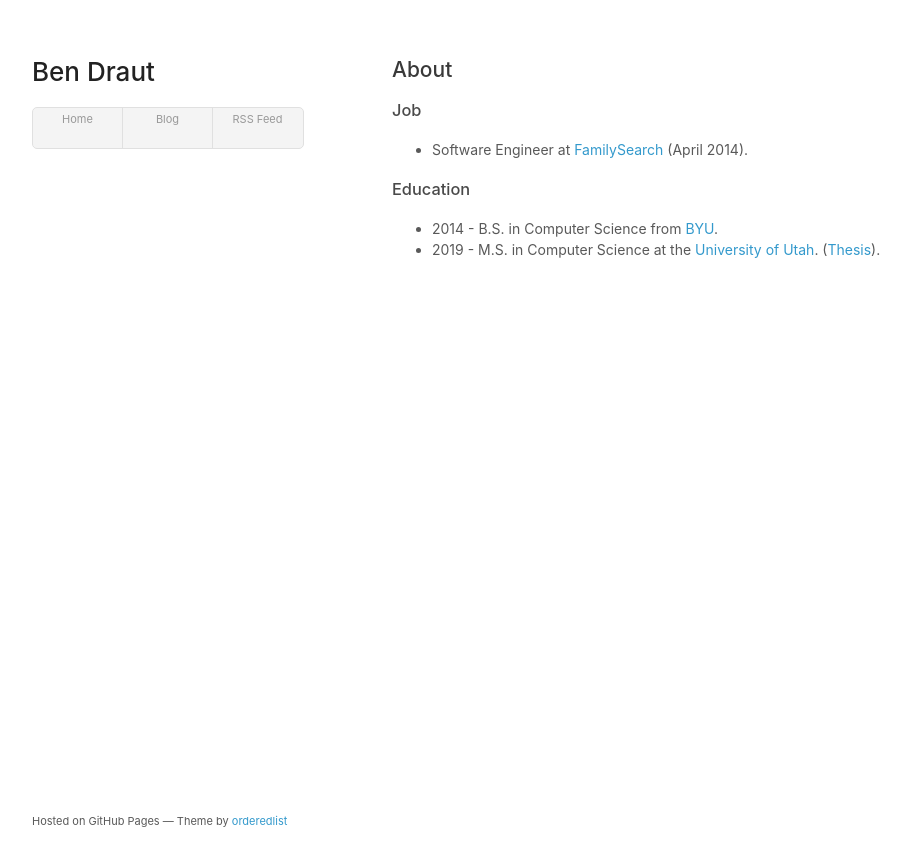
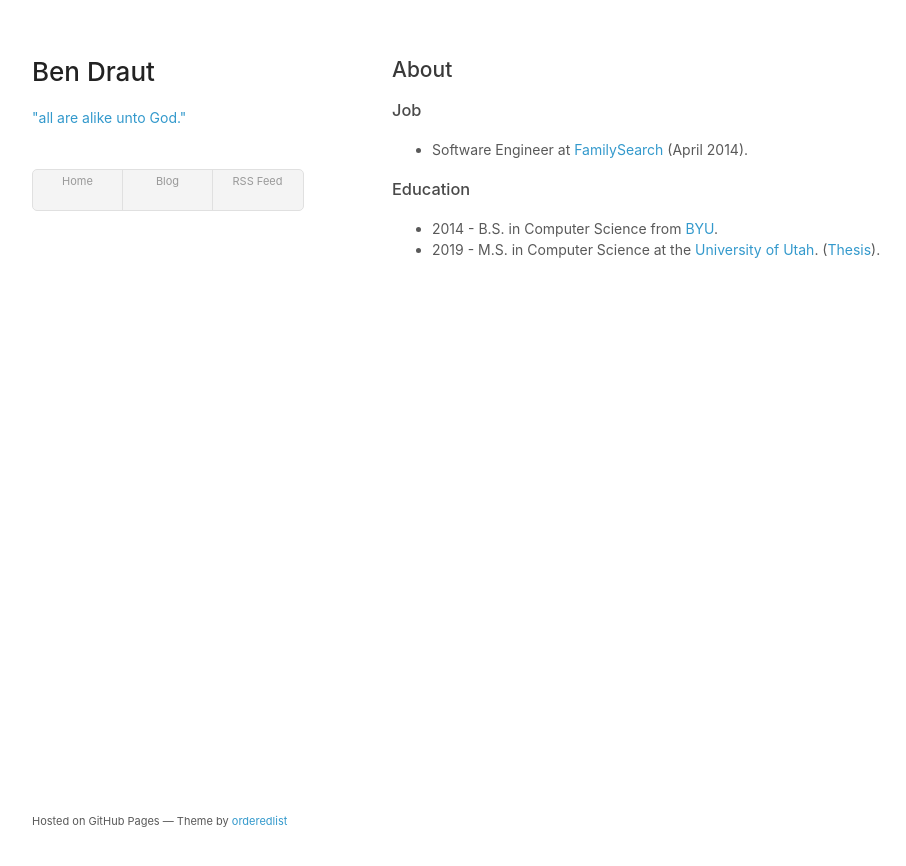
Before and after one commit to drautb/drautb.github.io, a Jekyll site: the page built from index.md, in a window 1280 px wide. Shown: the top 866 px of the page, without its empty margins (178-1084 px from the left). Built offline with Jekyll 4.4.1, drawn with Linux system fonts in a browser that asks for light colours; nearby versions of some CDN libraries; our own code applies the rules of GitHub Pages for plain Markdown files.

Commit message:
Update about

```diff
--- a/_layouts/default.html
+++ b/_layouts/default.html
@@ -22,7 +22,10 @@
     <div class="wrapper">
       <header id="header">
         <h1><i class="icon-sun"></i> {{ site.name }}</h1>
-        <p>{{ site.description }}</p>
+        <p>
+	  <a target="_blank" href="https://www.churchofjesuschrist.org/study/scriptures/bofm/2-ne/26.33?lang=eng#p33#33">"all are alike unto God."</a>
+	</p>
+        <br/>
         <ul>
           <li><a href="/">Home</a></li>
           <li><a href="/blog">Blog</a></li>
```
